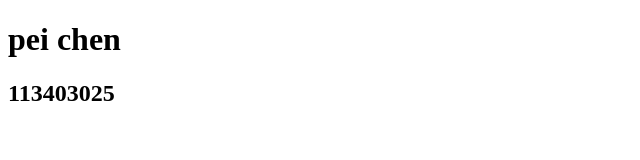
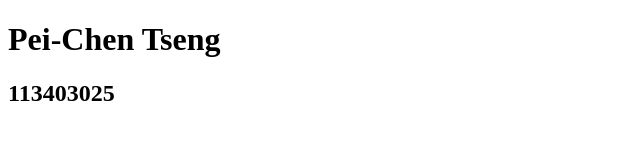
Before and after one commit to pei-chen0112/webClass, a plain HTML site: page index.html in a window 1280 px wide. Shown: the whole page, without its empty margins (0-640 px from the left). Drawn offline with Linux system fonts and the light colour scheme.

Commit message:
Update index.html

```diff
--- a/index.html
+++ b/index.html
@@ -3,10 +3,10 @@
 <head>
     <meta charset="UTF-8">
     <meta name="viewport" content="width=device-width, initial-scale=1.0">
-    <title>pei chen</title>
+    <title>Pei-Chen Tseng</title>
 </head>
 <body>
-    <h1>pei chen</h1>
+    <h1>Pei-Chen Tseng</h1>
     <h2>113403025</h2>
 </body>
 </html>
```
